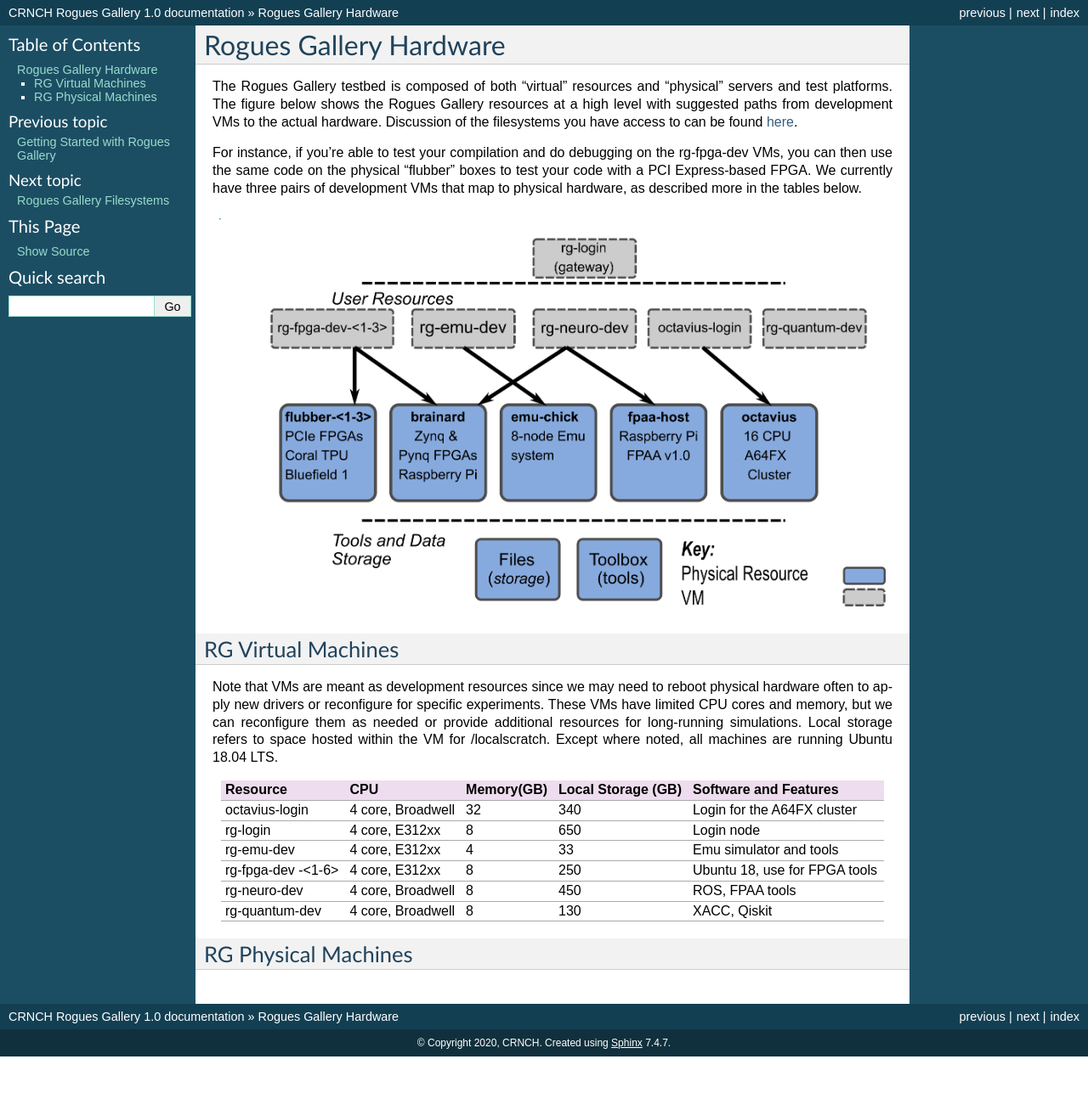
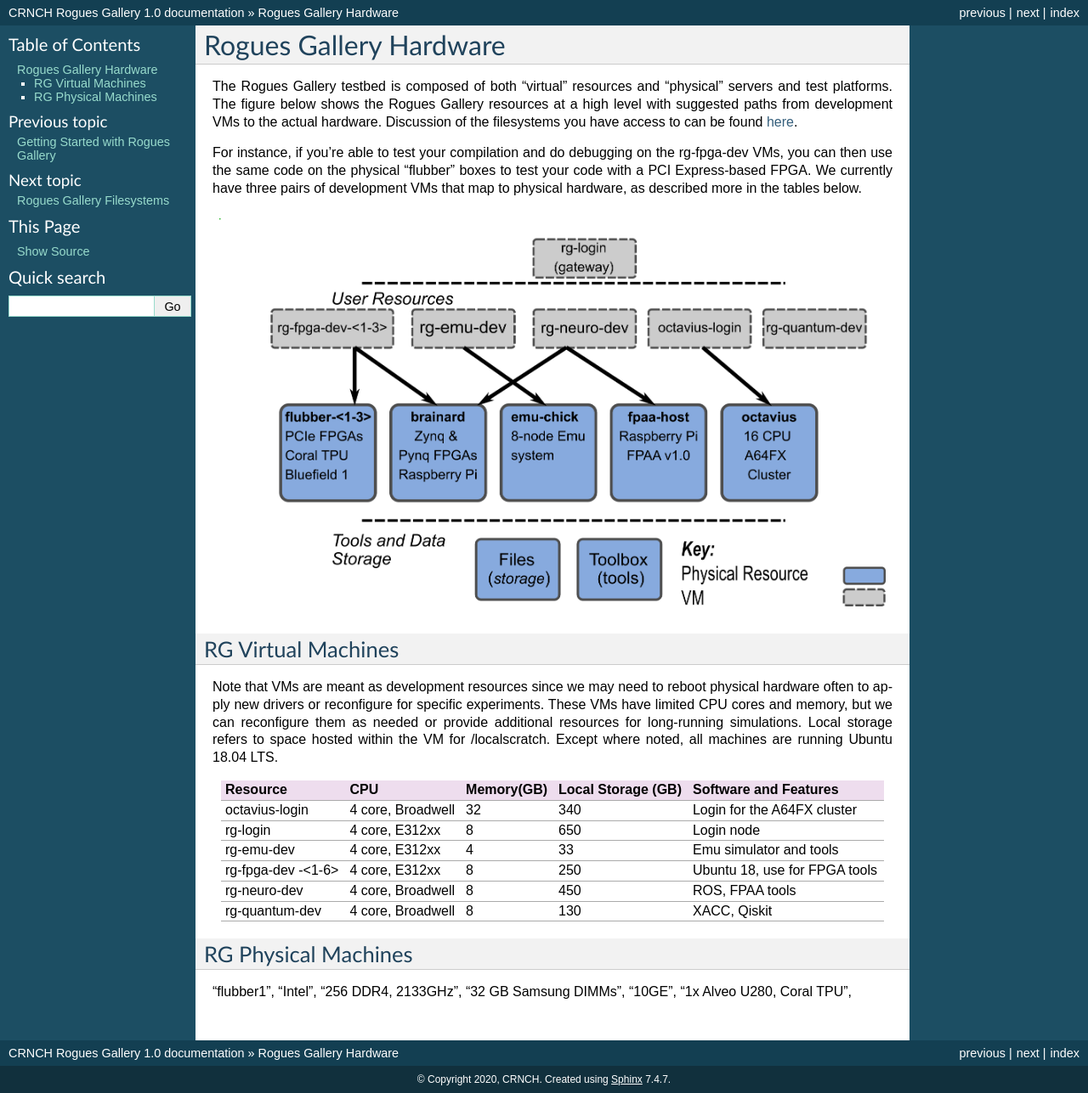
Before and after one commit to gt-crnch-rg/read-the-docs, a Sphinx documentation site: the page built from docs/general/rg-hardware.rst, in a window 1280 px wide. Shown: the whole page at 85% size. Built offline with Sphinx 7.4.7, drawn with Linux system fonts in a browser that asks for light colours; pages that are not in the unit, such as notebooks, are missing from menus; before the commit the page ends 1244 px from its top, so only the background shows below that; some of the changed lines change nothing that is shown.

Commit message:
Update rg-hardware.rst

```diff
--- a/docs/general/rg-hardware.rst
+++ b/docs/general/rg-hardware.rst
@@ -58,10 +58,14 @@
 RG Physical Machines
 ====================
 
-.. csvtable:: Physical Resources
+.. table:: Physical Resources
    :widths: auto
-   :header: "Queue", "Resource", "CPU", "Memory (GB)", "Network", "Cards", "Notes"
-   "flubber1", "Intel", "256 DDR4, 2133GHz", "32 GB Samsung DIMMs", "10GE", "1x Alveo U280, Coral TPU",
+   =====  =====  ======   ======   ======   ======   ======
+   Queue  Resource CPU    "Memory (GB)"     "Network" "Cards" "Notes"
+   =====  =====  ======   ======   ======   ======   ======
+
+
+"flubber1", "Intel", "256 DDR4, 2133GHz", "32 GB Samsung DIMMs", "10GE", "1x Alveo U280, Coral TPU",
 
 
 +---------+----------+---------+---------+---------+---------+---------+
```
